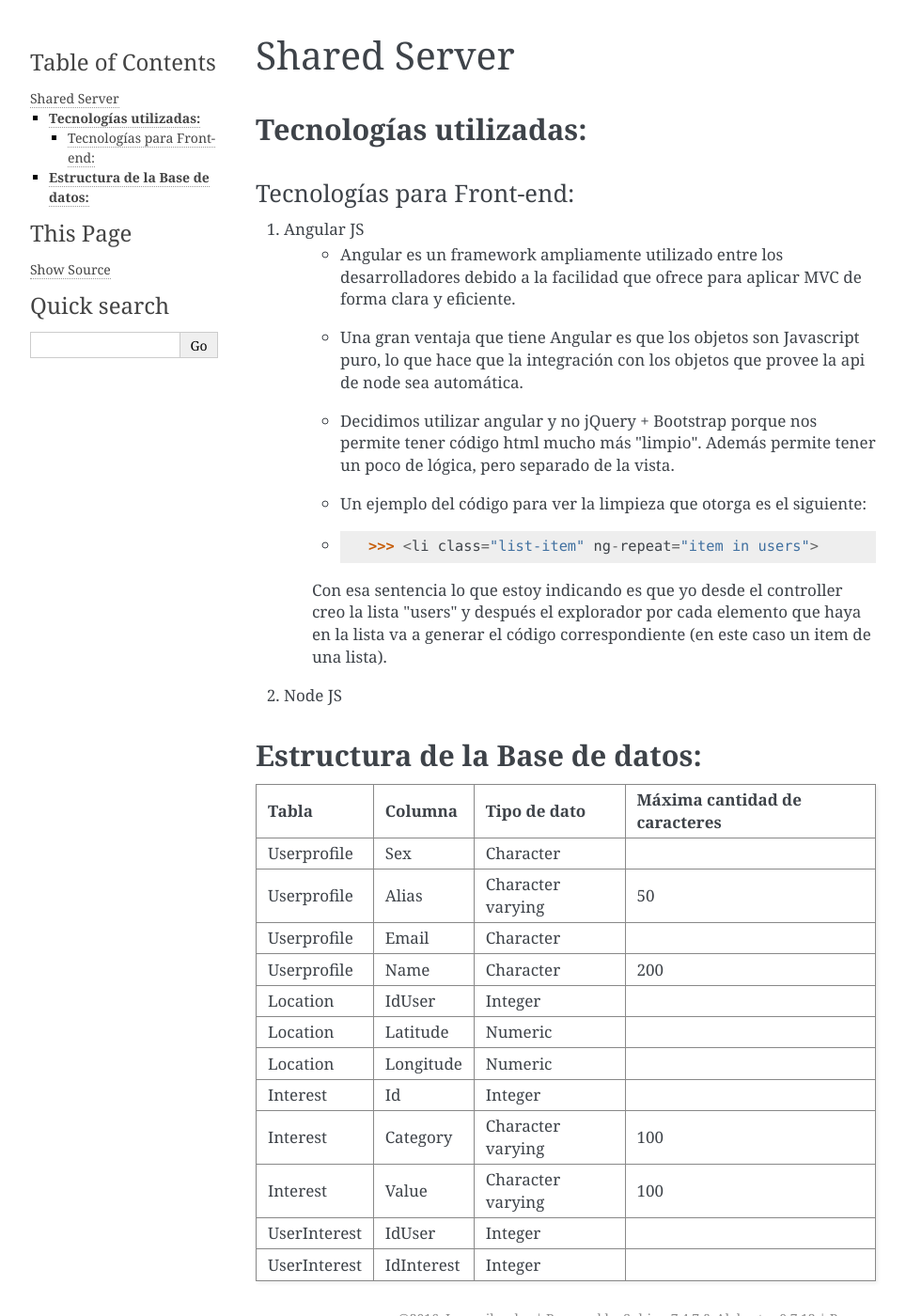
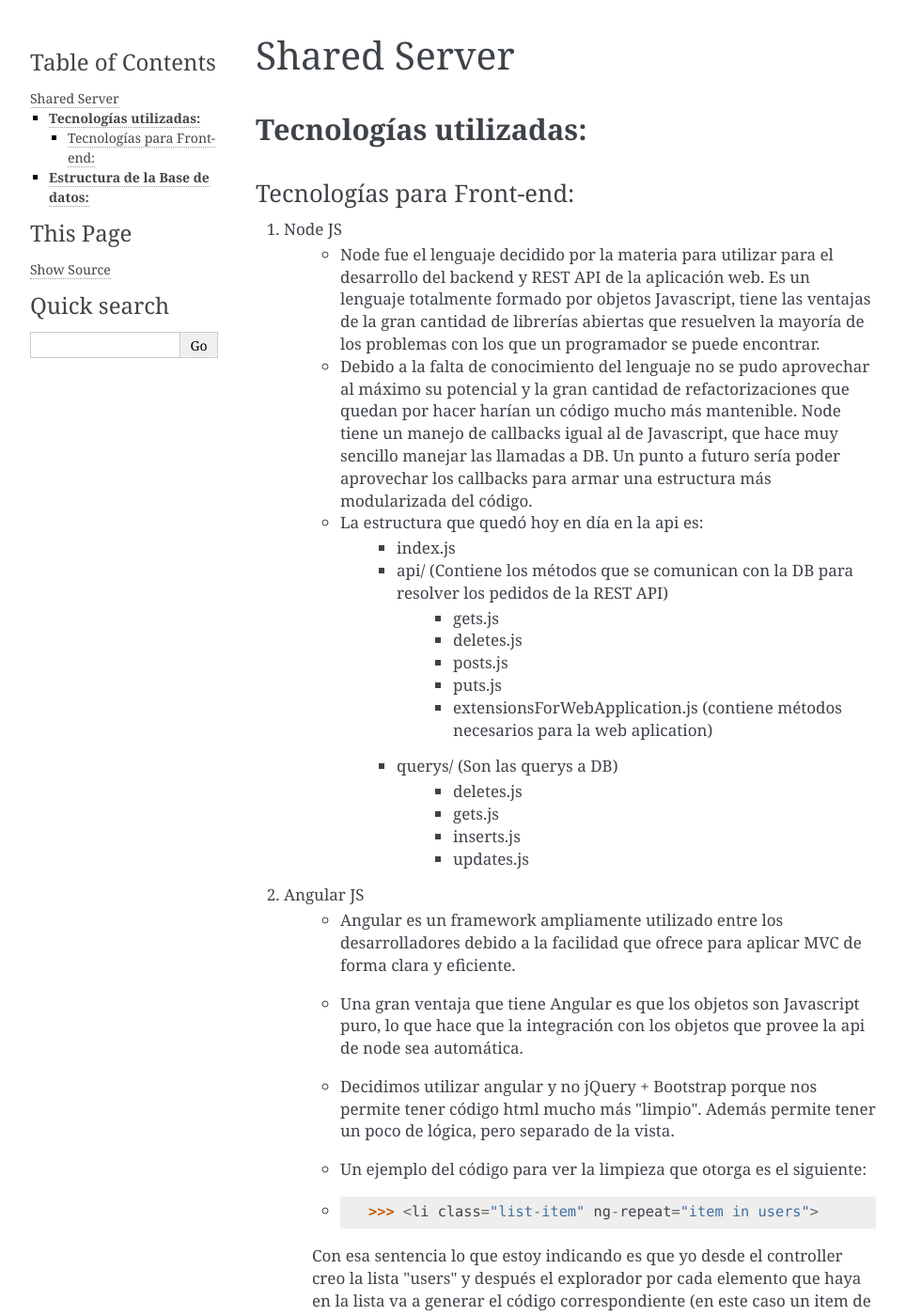
Before and after one commit to jmoguilevsky/DocumentacionSphinxT2, a Sphinx documentation site: the page built from source/shared.rst, in a window 1280 px wide and 1400 px high. Shown: the whole window at 94% size, without its empty margins (148-1112 px from the left). Built offline with Sphinx 7.4.7, drawn with Linux system fonts in a browser that asks for light colours; some of the changed text lies outside the part shown.

Commit message:
Edit del shared, no pude avanzar mucho porque no pude correr sphinx

```diff
--- a/source/shared.rst
+++ b/source/shared.rst
@@ -7,14 +7,34 @@ Shared Server
 Tecnologías para Front-end:
 ===========================
 
-1. Angular JS
+1. Node JS
+	* Node fue el lenguaje decidido por la materia para utilizar para el desarrollo del backend y REST API de la aplicación web. Es un lenguaje totalmente formado por objetos Javascript, tiene las ventajas de la gran cantidad de librerías abiertas que resuelven la mayoría de los problemas con los que un programador se puede encontrar.
+	* Debido a la falta de conocimiento del lenguaje no se pudo aprovechar al máximo su potencial y la gran cantidad de refactorizaciones que quedan por hacer harían un código mucho más mantenible. Node tiene un manejo de callbacks igual al de Javascript, que hace muy sencillo manejar las llamadas a DB. Un punto a futuro sería poder aprovechar los callbacks para armar una estructura más modularizada del código.
+	* La estructura que quedó hoy en día en la api es:
+		* index.js
+		* api/ (Contiene los métodos que se comunican con la DB para resolver los pedidos de la REST API)
+			* gets.js
+			* deletes.js
+			* posts.js
+			* puts.js
+			* extensionsForWebApplication.js (contiene métodos necesarios para la web aplication)
+		* querys/ (Son las querys a DB)
+			* deletes.js
+			* gets.js
+			* inserts.js
+			* updates.js
+2. Angular JS
 	* Angular es un framework ampliamente utilizado entre los desarrolladores debido a la facilidad que ofrece para aplicar MVC de forma clara y eficiente.
 	* Una gran ventaja que tiene Angular es que los objetos son Javascript puro, lo que hace que la integración con los objetos que provee la api de node sea automática.
 	* Decidimos utilizar angular y no jQuery + Bootstrap porque nos permite tener código html mucho más "limpio". Además permite tener un poco de lógica, pero separado de la vista.
 	* Un ejemplo del código para ver la limpieza que otorga es el siguiente:
 	* >>> <li class="list-item" ng-repeat="item in users">
 	Con esa sentencia lo que estoy indicando es que yo desde el controller creo la lista "users" y después el explorador por cada elemento que haya en la lista va a generar el código correspondiente (en este caso un item de una lista).
-2. Node JS
+
+3. Bootstrap v4 (es un alpha)
+	* Bootstrap es un framework que simplifica enormemente el trabajo de desarrollo de front end para no diseñadores. Es una librería con componentes de todo tipo que tiene lo necesario para armar cualquier página común. La ventaja principal es que está diseñado para trabajar de forma responsive, con los distintos tamaños de pantalla y columnas.
+	* Se decidió utilizar Bootstrap v4 porque algunas de los nuevos componentes son más amigables para la creación de pantallas para celulares, pero en sí no tiene grandes cambios en el funcionamiento general del framework.
+	* Uno de los cambios entre versiones de Bootstrap que se vió plasmado en el desarrollo fue la utilización de la clase Card para la generación de un perfil. Esta clase justamente lo que hace es darle la forma de una carta (titulo, cuerpo y pie), permitiendo tener una visión clara y sencilla del perfil.
 
 
 ***********************************
```
